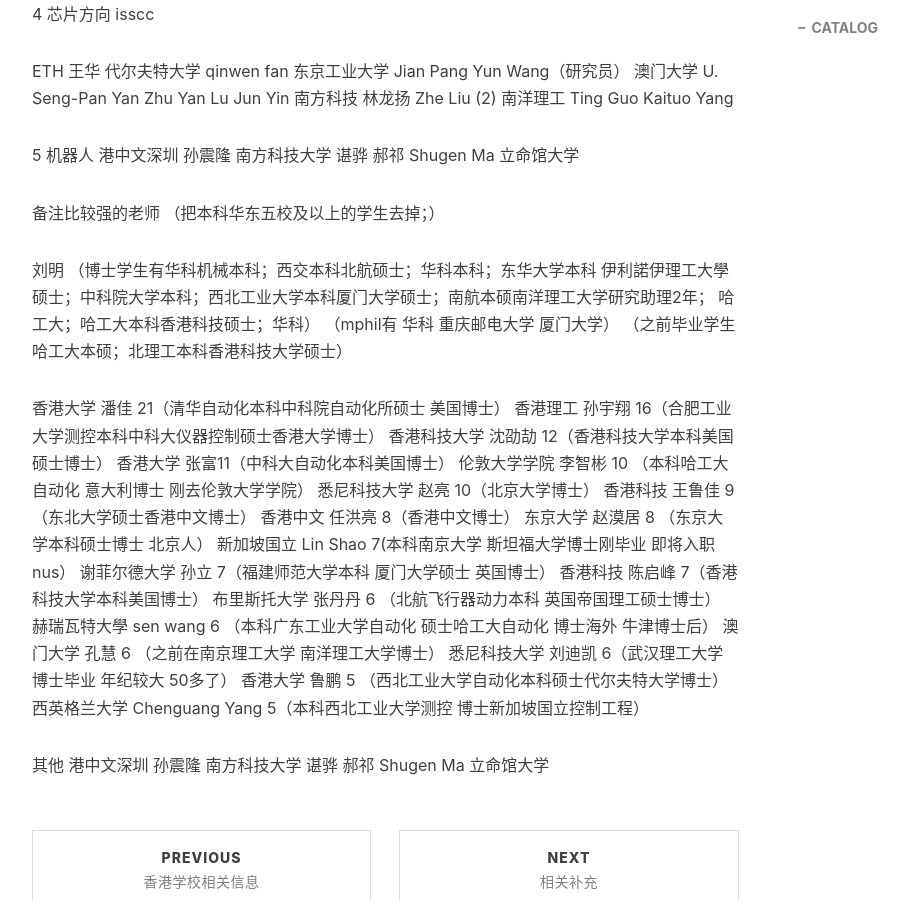
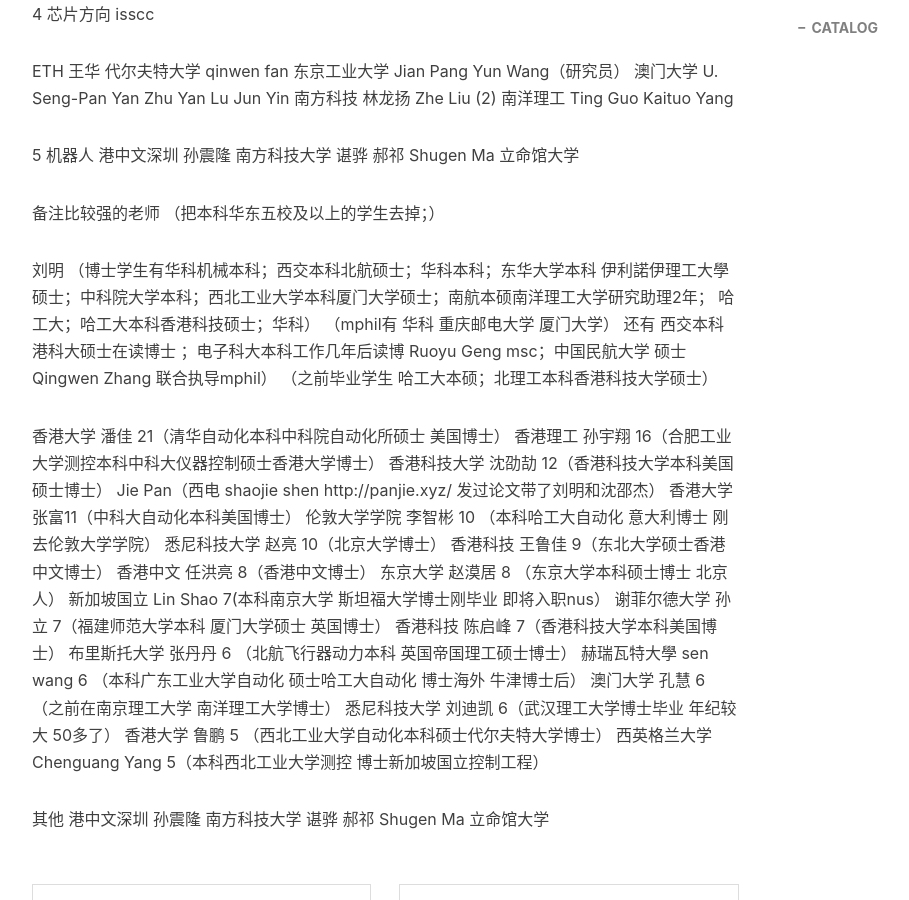
Before and after one commit to pengjiao123/pengjiao123.github.io, a Jekyll site: the page built from _posts/2022-06-18-实习相关.md, in a window 1280 px wide and 900 px high, scrolled down 1873 px. Shown: the whole window, without its empty margins (233-1142 px from the left). Built offline with Jekyll 4.4.1, drawn with Linux system fonts in a browser that asks for light colours; nearby versions of some CDN libraries; comment, search, counter and statistics services are not loaded.

Commit message:
Update 2022-06-18-实习相关.md

```diff
--- a/_posts/2022-06-18-实习相关.md
+++ b/_posts/2022-06-18-实习相关.md
@@ -103,11 +103,15 @@
 刘明 （博士学生有华科机械本科；西交本科北航硕士；华科本科；东华大学本科 伊利諾伊理工大學硕士；中科院大学本科；西北工业大学本科厦门大学硕士；南航本硕南洋理工大学研究助理2年；
 哈工大；哈工大本科香港科技硕士；华科）
 （mphil有 华科 重庆邮电大学 厦门大学）
+还有 西交本科港科大硕士在读博士 ；电子科大本科工作几年后读博  Ruoyu Geng msc；中国民航大学 硕士 Qingwen Zhang 联合执导mphil）
 （之前毕业学生 哈工大本硕；北理工本科香港科技大学硕士）
+
+
 
 香港大学 潘佳 21（清华自动化本科中科院自动化所硕士 美国博士）
 香港理工 孙宇翔 16（合肥工业大学测控本科中科大仪器控制硕士香港大学博士）
 香港科技大学 沈劭劼 12（香港科技大学本科美国硕士博士）
+ Jie Pan（西电 shaojie shen  http://panjie.xyz/ 发过论文带了刘明和沈邵杰）
 香港大学 张富11（中科大自动化本科美国博士）
 伦敦大学学院 李智彬 10 （本科哈工大自动化 意大利博士 刚去伦敦大学学院）
 悉尼科技大学 赵亮 10（北京大学博士）
```
